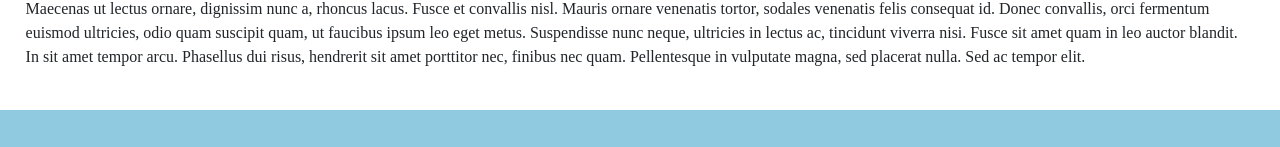
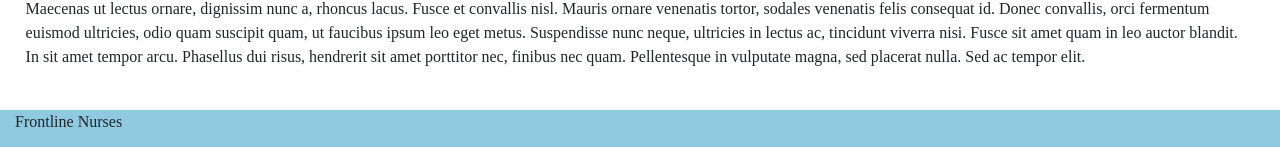
Before and after one commit to elotroalex/frontlines, a Jekyll site: the page built from index.md, in a window 1280 px wide. Shown: the part 751-898 px from the top of the page. Built offline with Jekyll 4.4.1, drawn with Linux system fonts in a browser that asks for light colours; some web fonts are replaced.

Commit message:
added footer

```diff
--- a/_includes/footer.html
+++ b/_includes/footer.html
@@ -1,33 +1,3 @@
-<footer id='wax-footer' class='page-footer container-fluid'>
-  <div class='wax-inline-container'>
-    <div class='row'>
-      <div class='col'>
-        <p class='footer-title'>{{ site.title }}</p>
-        <p class='footer-description'>{{ site.description }}</p>
-        <p class='footer-copyright'>
-          &copy; {{ site.copyright }}<br>
-          Built with <a href='https://github.com/minicomp/wax/'>Minicomp/Wax</a>
-        </p>
-      </div>
-      <div class='col'>
-        <p class='footer-title'>Links</p>
-        <p class='footer-links'>
-          {% for item in site.footer.links %}
-            <a href='{{ item.link | absolute_url }}'>
-              {{ item.label }}
-            </a>
-          {% unless forloop.last %} / {% endunless %}
-          {% endfor %}
-        </p>
-        <p class='footer-logos'>
-          {% for item in site.footer.logos %}
-          {% assign link = item.link | default: '#' %}
-          <a href="{{ link | absolute_url }}" aria-label="Logo link to resource">
-            <img src='{{ item.img | absolute_url }}' alt="logo"/>
-          </a>
-          {% endfor %}
-        </p>
-      </div>
-    </div>
-  </div>
+<footer id='footer' class='page-footer container-fluid'>
+    <p class='footer-title'>Frontline Nurses</p>
 </footer>
--- a/_layouts/default.html
+++ b/_layouts/default.html
@@ -8,7 +8,7 @@
 
     {{ content }}
 
-    {% comment %}{% include footer.html %}{% endcomment %}
+  {% include footer.html %}
   </body>
 
   <script type='text/javascript' async defer src='{{ "/assets/bootstrap/bootstrap.min.js" | absolute_url }}'></script>
```
